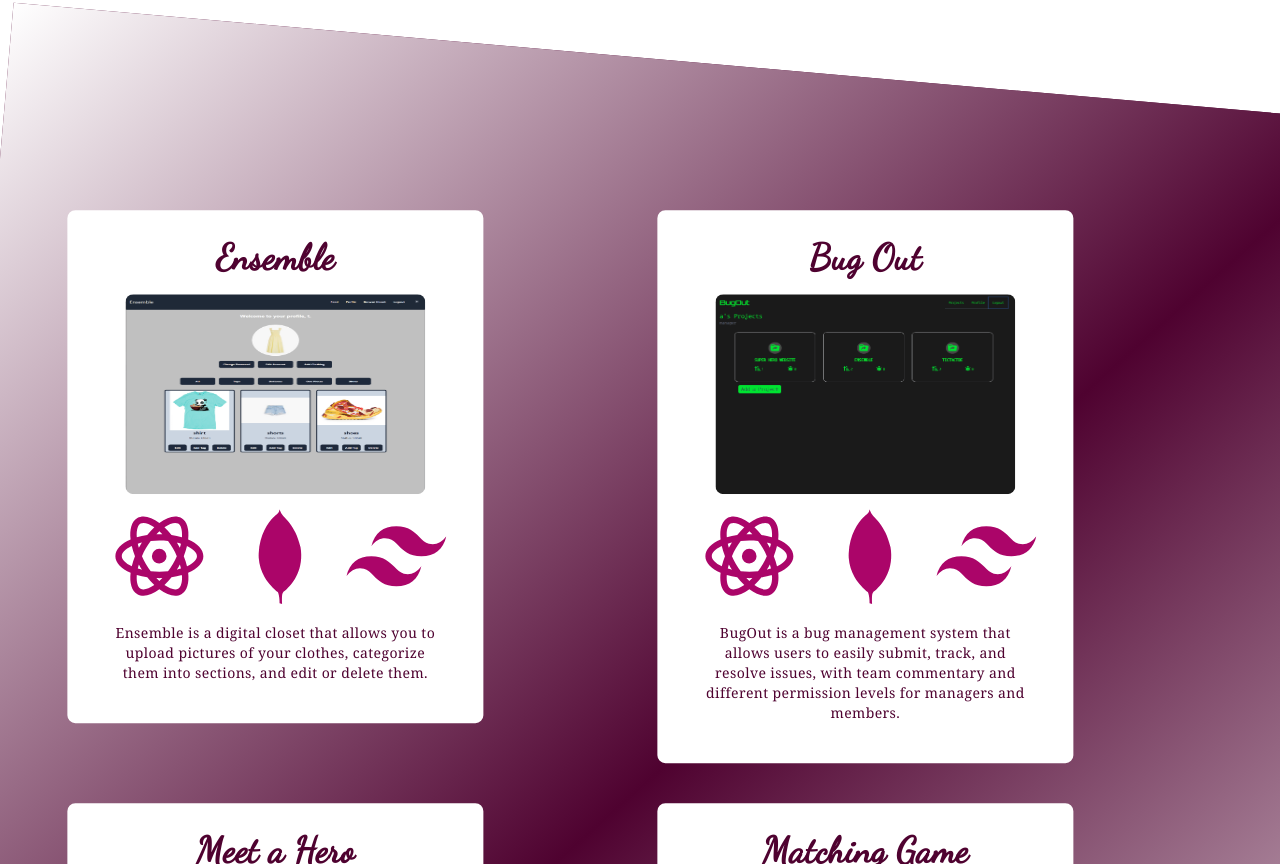
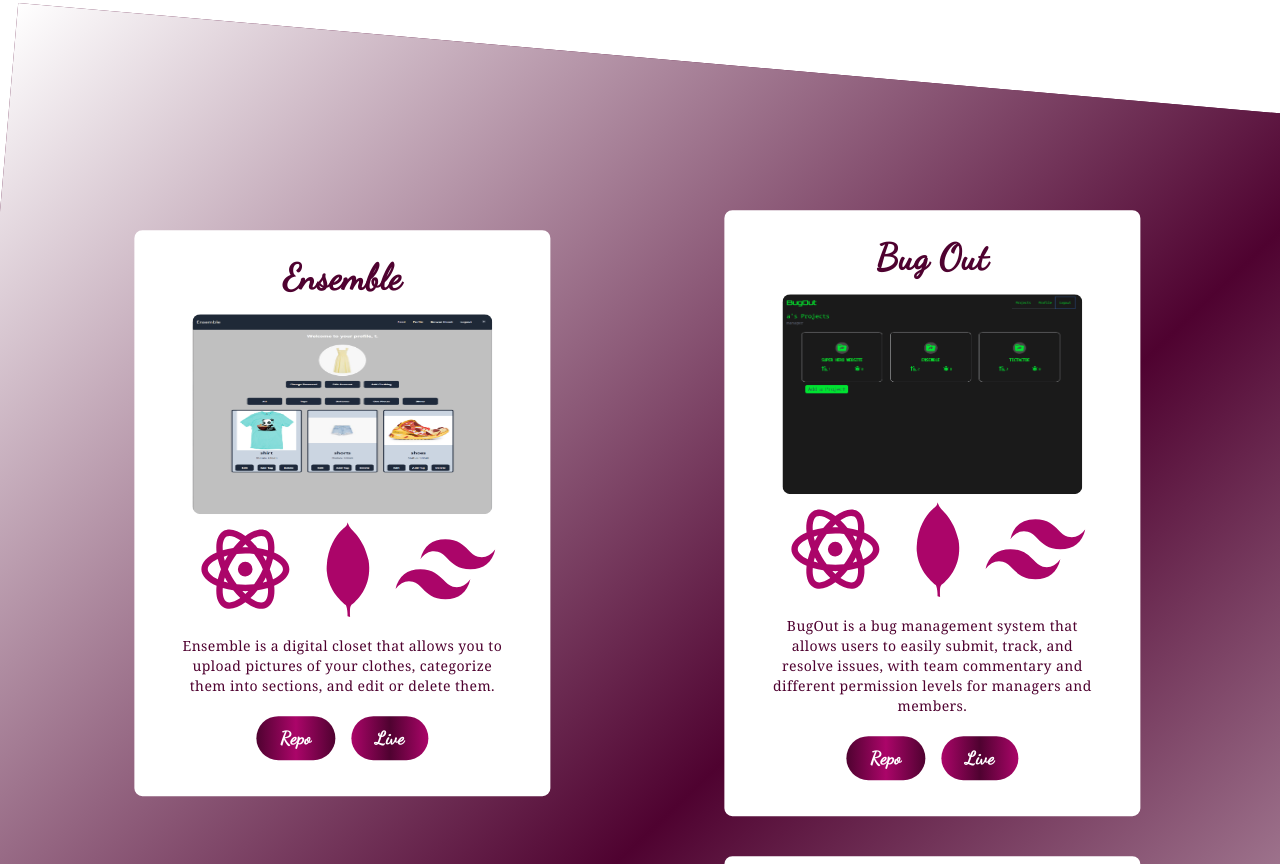
Before and after one commit to ASelviyan/Portfolio, a Next.js app: page / in a window 1280 px wide. Shown: the part 1116-1980 px from the top of the page. Built offline with nearby package versions, Linux system fonts and the light colour scheme.

Commit message:
added links the the repo and live website to the project section as well as figured out how to center the grid

```diff
--- a/components/Main.jsx
+++ b/components/Main.jsx
@@ -24,7 +24,6 @@ export default function Main() {
                     <About/>
                 </div>
             </div>
-                {/* <p className='text-black'>rito stsigj;ogkjrgokjgsjfghsfjghfdgjhfg;jsfhgsljghsflgjhdfglksjfhgldsfkjghdflkjghfdgiogjarog;ahro[ghrg[oi</p> */}
 
             <section className="se-container">
                 <div className="se-slope">
@@ -34,8 +33,9 @@ export default function Main() {
                 </div >
                 <div className="se-slope">
                     <article className="se-content">
-                        <div className='grid grid-cols-2 '>
+                        <div className='grid grid-cols-2 items-center justify-items-center'>
                                 <ProjectBox />
+
                         </div>
                     </article>
                 </div>
--- a/components/ProjectSection.jsx
+++ b/components/ProjectSection.jsx
@@ -16,7 +16,11 @@ export default function(){
                 height: 200
             },
             skills: [<ReactIcon/>, <MongoJsIcon />, <TailwindCssIcon />],
-            description: 'Ensemble is a digital closet that allows you to upload pictures of your clothes, categorize them into sections, and edit or delete them.'
+            description: 'Ensemble is a digital closet that allows you to upload pictures of your clothes, categorize them into sections, and edit or delete them.',
+            links: {
+                repo:"https://github.com/ASelviyan/Ensemble-Client",
+                live:"https://62d72ddfb37fce2eea6ee563--ensemble-closet.netlify.app/login"
+            }
         },
         {
             name: 'Bug Out',
@@ -27,7 +31,11 @@ export default function(){
                 height: 200
             },
             skills: [<ReactIcon/>, <MongoJsIcon />, <TailwindCssIcon />],
-            description: 'BugOut is a bug management system that allows users to easily submit, track, and resolve issues, with team commentary and different permission levels for managers and members.'
+            description: 'BugOut is a bug management system that allows users to easily submit, track, and resolve issues, with team commentary and different permission levels for managers and members.',
+            links: {
+                repo:"https://github.com/ASelviyan/BugOut-Client",
+                live:"http://bugout-p3.netlify.app"
+            }
         },
         {
             name: 'Meet a Hero',
@@ -38,7 +46,11 @@ export default function(){
                 height: 200
             },
             skills: ['add'],
-            description: 'Meet a Hero is a website where you can create, view, and comment on hero teams built to fight evil.'
+            description: 'Meet a Hero is a website where you can create, view, and comment on hero teams built to fight evil.',
+            links: {
+                repo:"https://github.com/ASelviyan/Super-Hero",
+                live:"https://super-hero-website.herokuapp.com/"
+            }
         },
         {
             name: 'Matching Game',
@@ -49,7 +61,11 @@ export default function(){
                 height: 200
             },
             skills: ['add'],
-            description: "The Matching Game is a one player game where you try to match numbers together until they are all matched. But it's not as easy as it sounds because you are playing against time."
+            description: "The Matching Game is a one player game where you try to match numbers together until they are all matched. But it's not as easy as it sounds because you are playing against time.",
+            links: {
+                repo:"https://github.com/ASelviyan/Matching_Game",
+                live:"https://aselviyan.github.io/Matching_Game/"
+            }
         }
 
     ])
@@ -57,13 +73,17 @@ export default function(){
         <>
                 {
                     projects.map((project) =>  (
-                            <div  key={project.id} className="bg-white m-5 max-h-fit border-4 w-[26rem] border-white p-6 text-center rounded-lg">
+                            <div  key={project.id} className="grid items-center justify-items-center  bg-white m-5 max-h-fit border-4 w-[26rem] border-white p-6 text-center rounded-lg">
                                 <h2 className="mb-4 text-[#4f0230]">{project.name}</h2>
                                 <Image src={project.visual.image} alt={project.visual.alt} width={project.visual.width} height={project.visual.height} className="rounded-lg border-2 border-white" />
                                 <div className="flex justify-around items-center text-white">
                                     {project.skills.map(skill => (skill))}
                                 </div>
                                 <p className="text-[#4f0230] text-center font-serif font-normal m-3 text-sm">{project.description}</p>
+                                <div className="flex">
+                                    <a href={project.links.repo} target="_blank" className="bg-gradient-to-r from-[#4f0230] via-[#ab0569] to-[#4f0230] m-2 px-6 py-2 rounded-full text-lg">Repo</a>
+                                    <a href={project.links.live} target="_blank" className="bg-gradient-to-r from-[#ab0569] via-[#4f0230] to-[#ab0569] m-2 px-6 py-2 rounded-full text-lg">Live</a>
+                                </div>
                             </div>
                         ))
                 }
```
